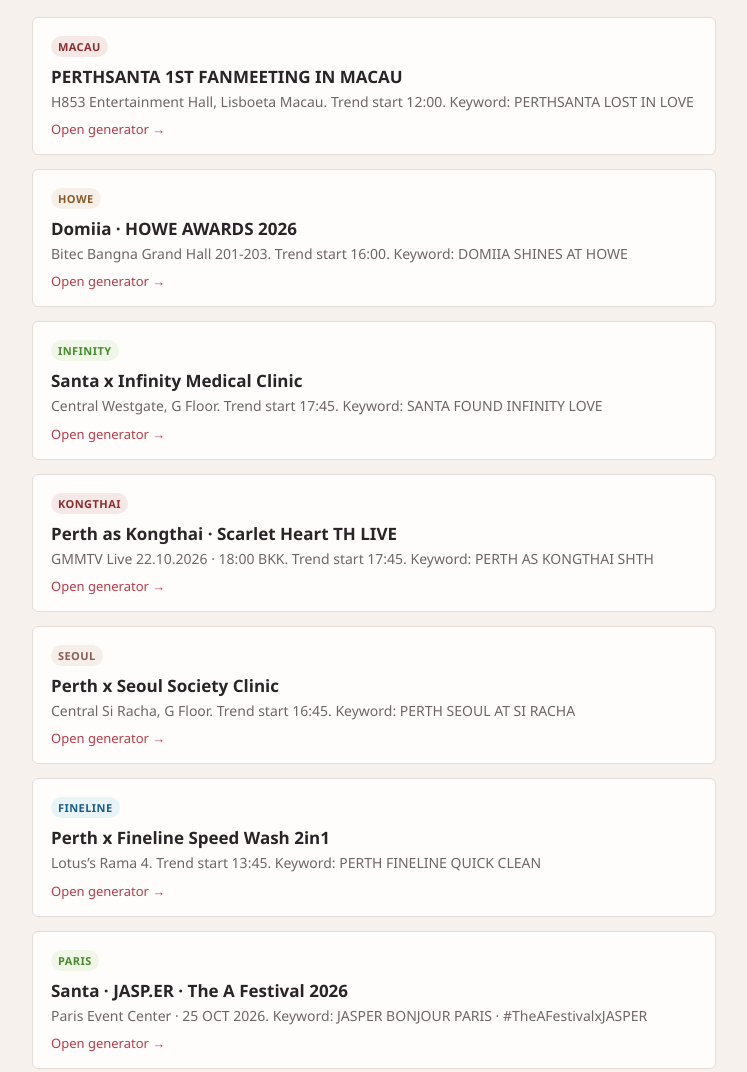
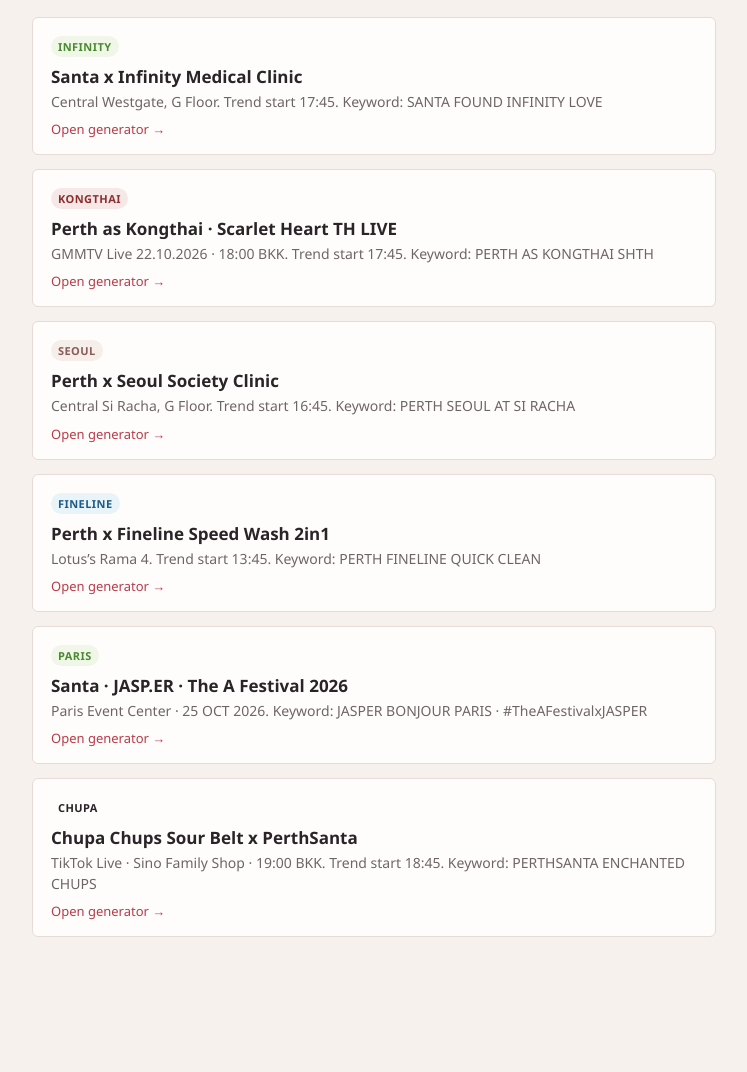
Before and after one commit to psdxtrend/x-comment-generator, a plain HTML site: page index.html in a window 1280 px wide. Shown: the part 120-1192 px from the top of the page, without its empty margins (266-1013 px from the left). After the commit the page ends 1117 px from the top, so only its background shows below. Drawn offline with Linux system fonts and the light colour scheme.

Commit message:
Update event cards in index.html
Removed two event cards for Macau and Howe, and added a new card for Chupa Chups.

```diff
--- a/index.html
+++ b/index.html
@@ -71,20 +71,6 @@
     <p class="sub">Pick a job. Each link opens its own comment page.</p>
 
     <div class="grid">
-      <a class="card" href="macau.html">
-        <span class="tag macau">Macau</span>
-        <h2>PERTHSANTA 1ST FANMEETING IN MACAU</h2>
-        <p>H853 Entertainment Hall, Lisboeta Macau. Trend start 12:00. Keyword: PERTHSANTA LOST IN LOVE</p>
-        <div class="go">Open generator →</div>
-      </a>
-
-      <a class="card" href="howe-domiia.html">
-        <span class="tag howe">Howe</span>
-        <h2>Domiia · HOWE AWARDS 2026</h2>
-        <p>Bitec Bangna Grand Hall 201-203. Trend start 16:00. Keyword: DOMIIA SHINES AT HOWE</p>
-        <div class="go">Open generator →</div>
-      </a>
-
       <a class="card" href="santa-infinity.html">
         <span class="tag santa-inf">Infinity</span>
         <h2>Santa x Infinity Medical Clinic</h2>
@@ -119,6 +105,13 @@
         <p>Paris Event Center · 25 OCT 2026. Keyword: JASPER BONJOUR PARIS · #TheAFestivalxJASPER</p>
         <div class="go">Open generator →</div>
       </a>
+
+      <a class="card" href="chupachups-ps.html">
+        <span class="tag chupa">Chupa</span>
+        <h2>Chupa Chups Sour Belt x PerthSanta</h2>
+        <p>TikTok Live · Sino Family Shop · 19:00 BKK. Trend start 18:45. Keyword: PERTHSANTA ENCHANTED CHUPS</p>
+        <div class="go">Open generator →</div>
+      </a>
     </div>
   </div>
 </body>
```
